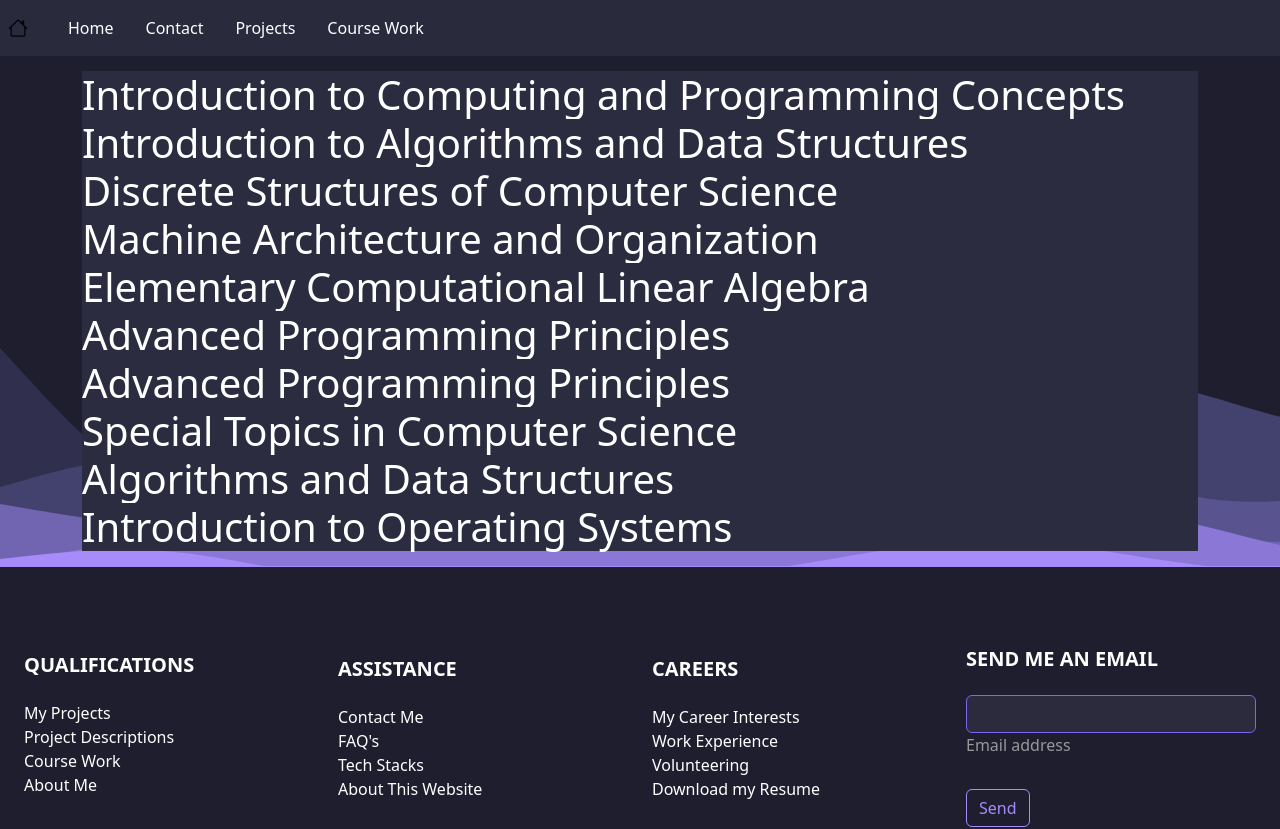
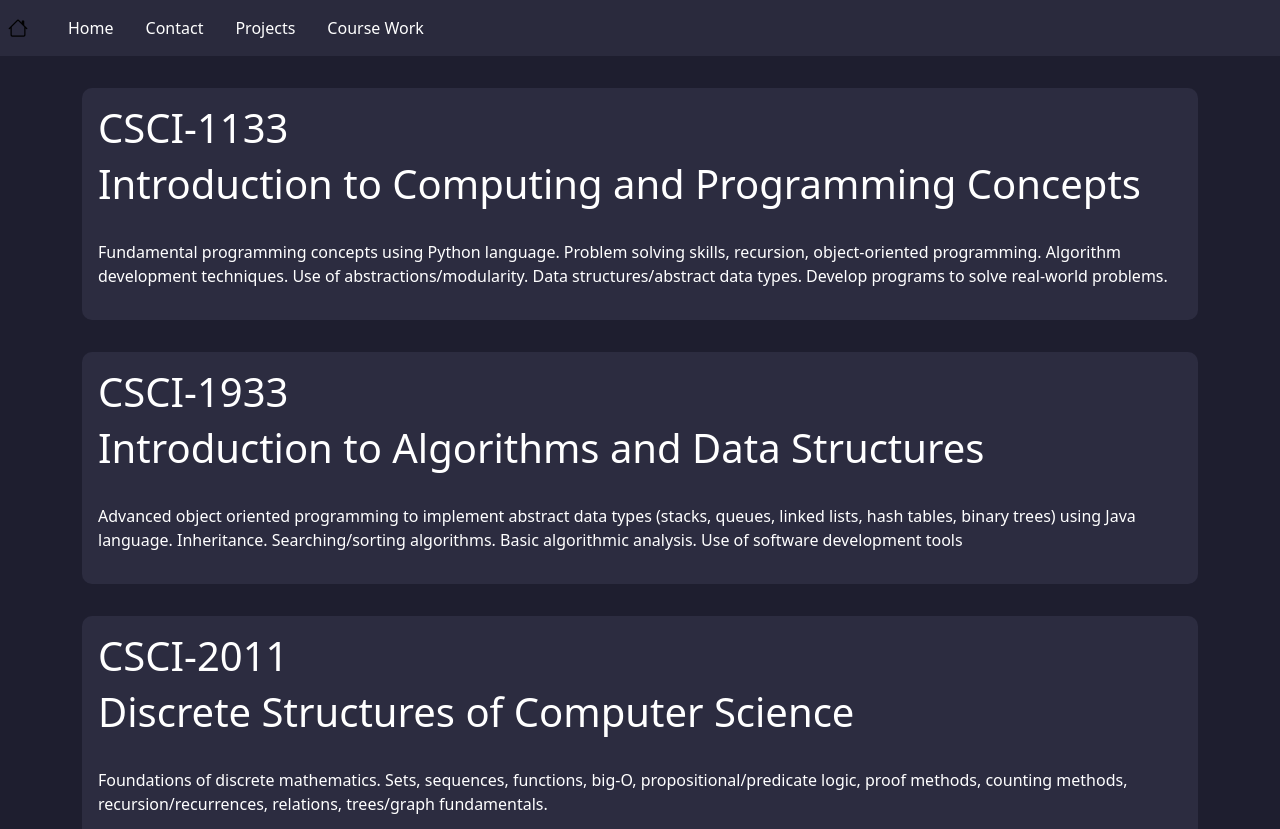
Before and after one commit to NathanHeitzman/Portfolio-Website, a React (Vite) app: page /coursework in a window 1280 px wide. Shown: the top 829 px of the page. Built offline with nearby package versions, Linux system fonts and the light colour scheme.

Commit message:
added rough outline for course work page

```diff
--- a/src/assets/styles/Courses.css
+++ b/src/assets/styles/Courses.css
@@ -1,7 +1,16 @@
-.page-body{
-    background-color: #1e1e2f;
+.page {
+    margin-top: 2rem;
+}
+
+.page p,
+.page h1,
+.page h2{
+    color: #ffffff;
 }
 
 .course-container {
     background-color: #2C2C40;
+    margin-bottom: 2rem;
+    padding: 1rem;
+    border-radius: 10px;
 }
--- a/src/pages/Courses.tsx
+++ b/src/pages/Courses.tsx
@@ -18,12 +18,15 @@ const typedClassData: ClassDataType[] = ClassData.courses
   return (
     <>
       <Navbar />
-      <div className="page-body">
-        <div className="container d-flex flex-column justify-content-center">
+      <div className="page">
+        <div className="courses-container container d-flex flex-column justify-content-center">
             {
                 typedClassData.map((data,index) => ( // map all classes in the JSON file
                     <div className="course-container" key={index}>
+                        <h1>{data.course_id}</h1>
                         <h1>{data.full_name}</h1>
+                        <br/>
+                        <p>{data.course_description}</p>
                     </div>
                 ))
             }
--- a/src/pages/Home.tsx
+++ b/src/pages/Home.tsx
@@ -92,7 +92,7 @@ const Homepage = () => {
       </div>
 
       <div className="container highlight-projects d-flex flex-column justify-content-center mb-2">
-        <h1 className="projects-header text-white align-self-center">
+        <h1 className="projects-header text-white align-self-center mb-3">
           My Favorite Projects:
         </h1>
         <div className="projects-container row">
```
